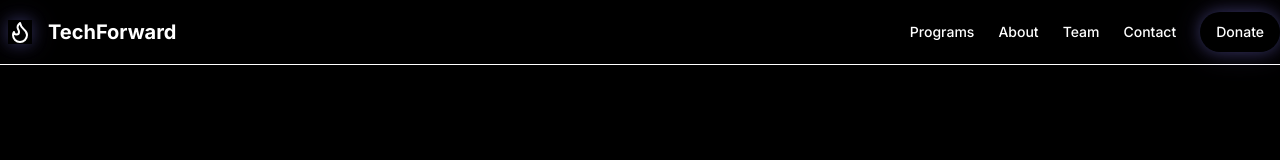
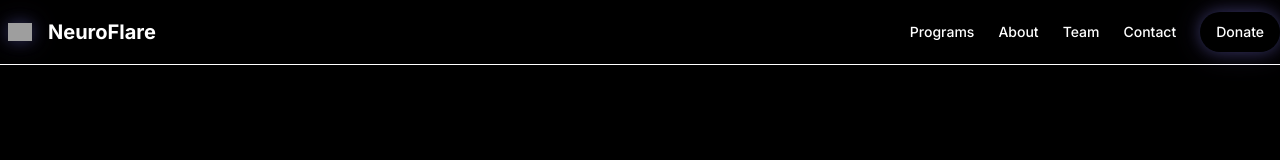
Before and after one commit to G-Hood/neuroflare, a Next.js app: page / in a window 1280 px wide. Shown: the top 160 px of the page. Built offline with nearby package versions, Linux system fonts and the light colour scheme; grey boxes are pictures that could not be loaded.

Commit message:
modify logo

```diff
--- a/components/header.tsx
+++ b/components/header.tsx
@@ -2,7 +2,8 @@
 
 import { useState } from "react"
 import Link from "next/link"
-import { Menu, X, Flame } from "lucide-react"
+import Image from "next/image" // Import the Image component
+import { Menu, X } from "lucide-react"
 import { Button } from "@/components/ui/button"
 
 export default function Header() {
@@ -14,10 +15,16 @@ export default function Header() {
         <Link href="/" className="flex items-center space-x-2">
           <div className="rounded-full bg-accent p-1">
             <div className="rounded-full bg-black p-1 flex items-center justify-center">
-              <Flame className="h-6 w-6 text-primary soft-glow" />
+              <Image
+                src="/flamelogo.png" // Path to the image in the public folder
+                alt="TechForward Logo"
+                width={24}
+                height={24}
+                className="soft-glow"
+              />
             </div>
           </div>
-          <span className="text-xl font-bold">TechForward</span>
+          <span className="text-xl font-bold">NeuroFlare</span>
         </Link>
 
         <nav className="hidden md:flex items-center space-x-6">
```
Also changed, not shown: 1 other file (tests, documents, lock files or other folders).
